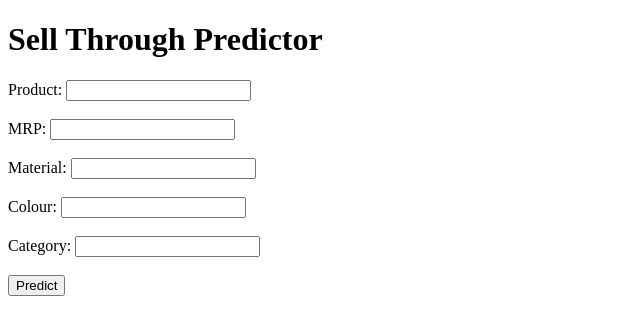
After one commit to code-king1/sellthroughPredictor, a Flask app: template templates/index.html in a window 1280 px wide. The commit adds this page. Shown: the top 335 px of the page, without its empty margins (0-640 px from the left). Run offline with Flask 3, Linux system fonts and the light colour scheme; the template is opened without the code that fills it, so the values that code supplies are empty; parts of the project's set-up code (start-up, migrations or seed data) failed here and were passed over.

Commit message:
first commit

```diff
--- a/main.py
+++ b/main.py
@@ -1,13 +1,14 @@
+from flask import Flask, render_template, request
 import tkinter as tk
 from tkinter import ttk
 from catboost import CatBoostRegressor
 from sklearn.preprocessing import LabelEncoder
 import pandas as pd
 
+app = Flask(__name__)
+
 # Load Historical Data
 data = pd.read_excel("data.xlsx")
-
-# Preprocess Data
 data.fillna(method='ffill', inplace=True)
 
 # Encode categorical variables
@@ -16,21 +17,23 @@ for column in ['Material', 'Colour', 'Product', 'Category']:
     label_encoders[column] = LabelEncoder()
     data[column] = label_encoders[column].fit_transform(data[column])
 
-# Split Data into Training and Testing Sets
+# Train CatBoost Model
 X = data[['Product', 'MRP', 'Material', 'Colour', 'Category']]
 y = data['Sell Through']
-
-# Train CatBoost Model
 model = CatBoostRegressor(iterations=1000, learning_rate=0.1, depth=6)
 model.fit(X, y, cat_features=[0, 2, 3, 4])  # Pass column indices of categorical features
 
-# Function to predict sell-through
-def predict_sell_through():
-    product = product_entry.get()
-    mrp = float(mrp_entry.get())
-    material = material_entry.get()
-    colour = colour_entry.get()
-    category = category_entry.get()
+@app.route('/')
+def index():
+    return render_template('index.html')
+
+@app.route('/predict', methods=['POST'])
+def predict():
+    product = request.form['product']
+    mrp = float(request.form['mrp'])
+    material = request.form['material']
+    colour = request.form['colour']
+    category = request.form['category']
 
     try:
         # Preprocess user input
@@ -40,54 +43,18 @@ def predict_sell_through():
         if material in label_encoders['Material'].classes_:
             material_encoded = label_encoders['Material'].transform([material])[0]
         else:
-            material_encoded = len(label_encoders['Material'].classes_)  # Assign a new category for unseen labels
+            material_encoded = len(label_encoders['Material'].classes_)
 
         colour_encoded = label_encoders['Colour'].transform([colour])[0]
         category_encoded = label_encoders['Category'].transform([category])[0]
 
         # Predict sell-through
         prediction = model.predict([[product_encoded, mrp, material_encoded, colour_encoded, category_encoded]])[0]
-        prediction_label.config(text=f"Predicted Sell Through: {prediction}")
+        return render_template('result.html', prediction=prediction)
     except ValueError as ve:
-        prediction_label.config(text=f"ValueError: {ve}")
+        return f"ValueError: {ve}"
     except Exception as e:
-        prediction_label.config(text=str(e))
+        return str(e)
 
-# Create GUI
-root = tk.Tk()
-root.title("Sell Through Predictor")
-
-# Product
-tk.Label(root, text="Product:").grid(row=0, column=0)
-product_entry = ttk.Entry(root)
-product_entry.grid(row=0, column=1)
-
-# MRP
-tk.Label(root, text="MRP:").grid(row=1, column=0)
-mrp_entry = ttk.Entry(root)
-mrp_entry.grid(row=1, column=1)
-
-# Material
-tk.Label(root, text="Material:").grid(row=2, column=0)
-material_entry = ttk.Entry(root)
-material_entry.grid(row=2, column=1)
-
-# Colour
-tk.Label(root, text="Colour:").grid(row=3, column=0)
-colour_entry = ttk.Entry(root)
-colour_entry.grid(row=3, column=1)
-
-# Category
-tk.Label(root, text="Category:").grid(row=4, column=0)
-category_entry = ttk.Entry(root)
-category_entry.grid(row=4, column=1)
-
-# Button to predict
-predict_button = ttk.Button(root, text="Predict", command=predict_sell_through)
-predict_button.grid(row=5, columnspan=2)
-
-# Prediction label
-prediction_label = ttk.Label(root, text="")
-prediction_label.grid(row=6, columnspan=2)
-
-root.mainloop()
+if __name__ == '__main__':
+    app.run(debug=True)
--- /dev/null
+++ b/templates/index.html
@@ -0,0 +1,29 @@
+<!DOCTYPE html>
+<html lang="en">
+<head>
+    <meta charset="UTF-8">
+    <meta name="viewport" content="width=device-width, initial-scale=1.0">
+    <title>Sell Through Predictor</title>
+</head>
+<body>
+    <h1>Sell Through Predictor</h1>
+    <form action="/predict" method="post">
+        <label for="product">Product:</label>
+        <input type="text" id="product" name="product" required><br><br>
+
+        <label for="mrp">MRP:</label>
+        <input type="number" id="mrp" name="mrp" required><br><br>
+
+        <label for="material">Material:</label>
+        <input type="text" id="material" name="material" required><br><br>
+
+        <label for="colour">Colour:</label>
+        <input type="text" id="colour" name="colour" required><br><br>
+
+        <label for="category">Category:</label>
+        <input type="text" id="category" name="category" required><br><br>
+
+        <input type="submit" value="Predict">
+    </form>
+</body>
+</html>
--- a/result.html
+++ b/templates/result.html
@@ -3,10 +3,11 @@
 <head>
     <meta charset="UTF-8">
     <meta name="viewport" content="width=device-width, initial-scale=1.0">
-    <title>Prediction Result</title>
+    <title>Sell Through Prediction Result</title>
 </head>
 <body>
     <h1>Prediction Result</h1>
     <p>Predicted Sell Through: {{ prediction }}</p>
+    <a href="/">Go back to predict another sell through</a>
 </body>
 </html>
```
Also changed, not shown: catboost_info/catboost_training.json, index.html (deleted), 2 other files.
